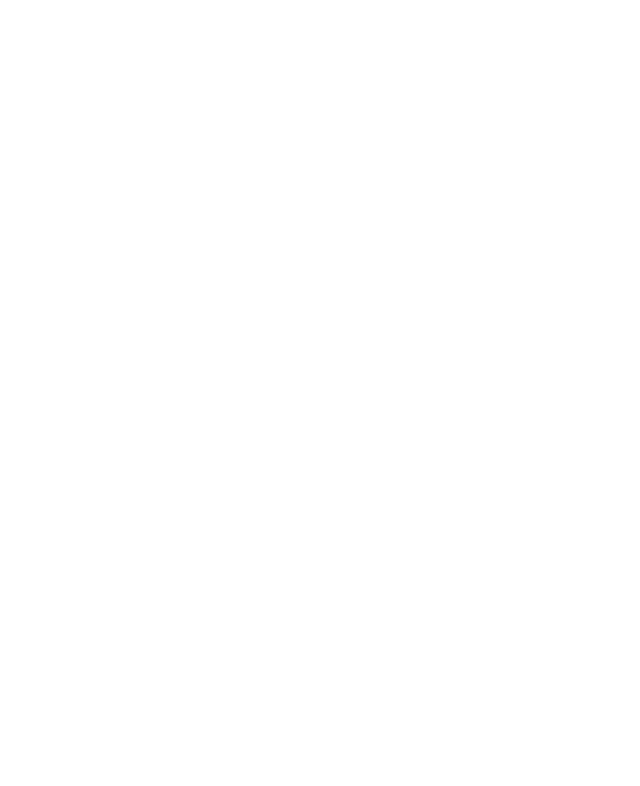
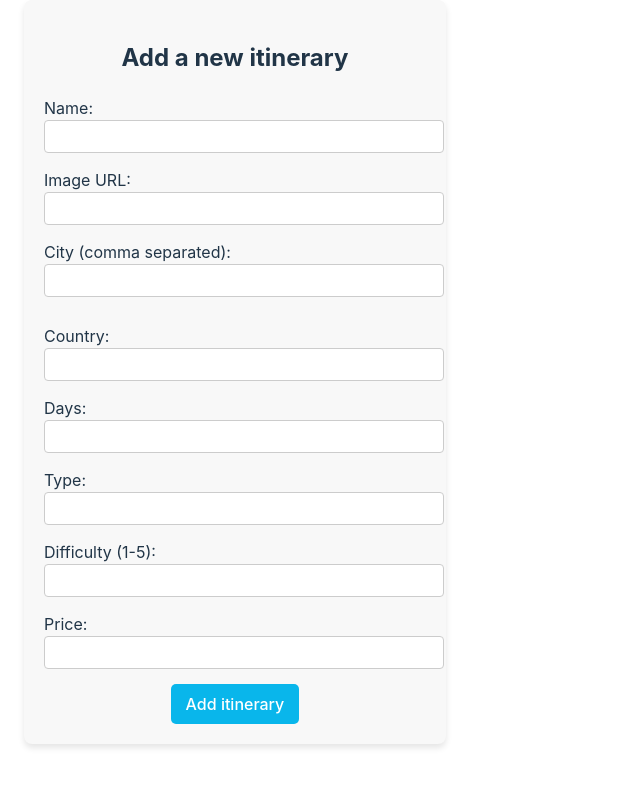
Before and after one commit to Polansky8891/travelapp_client, a React (Vite) app: page /additinerary in a window 1280 px wide. Before the commit this address had no page. Shown: the top 786 px of the page, without its empty margins (0-640 px from the left). Built offline with nearby package versions, Linux system fonts and the light colour scheme.

Commit message:
itinerary form

```diff
--- a/src/App.jsx
+++ b/src/App.jsx
@@ -8,6 +8,7 @@
 import store from './redux/store';
 import ItinerariesList from './Components/Itineraries';
 import AddCityForm from './Components/CityFormulari';
+import AddItineraryForm from './Components/ItineraryFormulari';
 
 
 function App() {
@@ -24,6 +25,7 @@
         <Route path="/cities" element={<CitiesList />} />
         <Route path="/country/:countryName" element={<ItinerariesList/>} />
         <Route path="/addcity" element={<AddCityForm/>} />
+        <Route path="/additinerary" element={<AddItineraryForm/>} />
       </Routes>
     </Router>
     </Container>
--- a/src/Components/Itineraries.jsx
+++ b/src/Components/Itineraries.jsx
@@ -55,6 +55,15 @@
               </div>
             </div>
           ))}
+          {/* Botón para añadir una nueva ciudad */}
+          <div style={{ textAlign: "center", marginTop: "10px" }}>
+          <button
+            onClick={() => navigate("/additinerary")}
+            style={styles.addButton}
+          >
+            ➕ Add Itinerary
+          </button>
+        </div>
         </div>
       ) : (
         <p style={{ fontSize: "18px" }}>No itineraries available for {countryName}.</p>
--- /dev/null
+++ b/src/Components/ItineraryFormulari.jsx
@@ -0,0 +1,213 @@
+import React, { useState } from 'react'
+
+const AddItineraryForm = () => {
+    const [formData, setFormData] = useState({
+        name: "",
+        imageUrl: "",
+        city: [],
+        coountry: "",
+        days: "" ,
+        type: "",
+        difficulty: "",
+        price: "",
+    });
+
+    const [errors, setErrors] = useState({
+        name: "",
+        imageUrl: "",
+        city: [],
+        country: "",
+        days: "" ,
+        type: "",
+        difficulty: "",
+        price: "",
+    });
+
+    const handleChange = (e) => {
+        setFormData({ ...formData, [e.target.name]: e.target.value});
+        setErrors({ ...errors, [e.target.name]: ""}); // limpiar errores cuando el usuario escribe
+    };
+
+    const validateForm = () => {
+        let valid = true;
+        let newErrors = {
+        name: "",
+        imageUrl: "",
+        city: [],
+        country: "",
+        days: "" ,
+        type: "",
+        difficulty: "",
+        price: "",
+        };
+
+        if (!formData.name.trim()) {
+            newErrors.name = "Name is required";
+            valid = false;
+        } else if (!formData.name.trim()) {
+            newErrors.name = "Name is required";
+            valid = false;
+        }
+
+        if (!formData.imageUrl.trim()) {
+            newErrors.imageUrl = "Image URL is required";
+            valid = false;
+        }
+
+        if (formData.city.length === 0 || formData.city[0] === "") {
+            newErrors.city = "At least one city is required";
+            valid = false;
+        }
+
+        if (!formData.countryuntry.trim()) {
+            newErrors.country = "Country is required";
+            valid = false;
+        }
+
+        if (!formData.days || isNaN(formData.days) || Number(formData.days) <= 0) {
+            newErrors.days = "Days must be a positive number";
+            valid = false;
+        }
+
+        if (!formData.type.trim()) {
+            newErrors.type = "Type is required";
+            valid = false;
+        }
+
+        if (!formData.difficulty || isNaN(formData.difficulty) || formData.difficulty < 1 || formData.difficulty > 5) {
+            newErrors.difficulty = " Difficulty must be between 1 and 5";
+            valid = false;
+        }
+
+        if (!formData.price || isNaN(formData.price) || Number(formData.price) <= 0) {
+            newErrors.price = "Price must be a positive number";
+            valid = false;
+        }
+
+        setErrors(newErrors);
+        return valid;
+    };
+
+    const handleSubmit = (e) => {
+        e.preventDefault();
+
+        if (validateForm()) {
+            console.log("Form submitted:", formData);
+            alert("Itinerary added successfully!");
+            setFormData({
+                name: "",
+                imageUrl: "",
+                city: [],
+                country: "",
+                 days: "" ,
+                 type: "",
+                difficulty: "",
+                price: "",
+
+            });
+        }
+    };
+
+  return (
+    <div style={styles.container}>
+        <h2>Add a new itinerary</h2>
+        <form onSubmit={handleSubmit} style={styles.form}>
+            <div style={styles.inputGroup}>
+                <label>Name:</label>
+                <input type="text" name="name" value={formData.name} onChange={handleChange} style={styles.input} />
+                {errors.name && <p style={styles.error}>{errors.name}</p>}
+            </div>
+
+            <div style={styles.inputGroup}>
+                <label>Image URL:</label>
+                <input type="text" name="imageUrl" value={formData.imageUrl} onChange={handleChange} style={styles.input} />
+                {errors.imageUrl && <p style={styles.error}>{errors.imageUrl}</p>}
+            </div>
+
+            <div style={styles.inputGroup}>
+                <label>City (comma separated):</label>
+                <input type="text" name="city" value={formData.city.join(", ")} onChange={handleChange} style={styles.input} />
+                {errors.city && <p style={styles.error}>{errors.city}</p>}
+            </div>
+
+            <div style={styles.inputGroup}>
+                <label>Country:</label>
+                <input type="text" name="country" value={formData.country}  onChange={handleChange} style={styles.input} />
+                {errors.country && <p style={styles.error}>{errors.type}</p>}
+            </div>
+
+            <div style={styles.inputGroup}>
+                <label>Days:</label>
+                <input type="number" name="days" value={formData.days} onChange={handleChange} style={styles.input} />
+                {errors.days && <p style={styles.error}>{errors.days}</p>}
+            </div>
+
+            <div style={styles.inputGroup}>
+                <label>Type:</label>
+                <input type="text" name="type" value={formData.type} onChange={handleChange} style={styles.input} />
+                {errors.type && <p style={styles.error}>{errors.type}</p>}
+            </div>
+
+            <div style={styles.inputGroup}>
+                <label>Difficulty (1-5):</label>
+                <input type="number" name="difficulty" value={formData.difficulty} onChange={handleChange} style={styles.input} />
+                {errors.difficulty && <p style={styles.error}>{errors.difficulty}</p>}
+            </div>
+
+            <div style={styles.inputGroup}>
+                <label>Price:</label>
+                <input type="number" name="price" value={formData.price} onChange={handleChange} style={styles.input} />
+                {errors.price && <p style={styles.error}>{errors.price}</p>}
+            </div>
+
+            <button type="submit" style={styles.button}>Add itinerary</button>
+
+        </form>
+    </div>
+  );
+};
+
+
+const styles = {
+    container: {
+      maxWidth: "400px",
+      margin: "0 auto",
+      padding: "20px",
+      textAlign: "center",
+      backgroundColor: "#f8f8f8",
+      borderRadius: "8px",
+      boxShadow: "0px 4px 6px rgba(0, 0, 0, 0.1)",
+    },
+    form: {
+      display: "flex",
+      flexDirection: "column",
+      alignItems: "center",
+    },
+    inputGroup: {
+      marginBottom: "15px",
+      width: "100%",
+      textAlign: "left",
+    },
+    input: {
+      width: "100%",
+      padding: "8px",
+      border: "1px solid #ccc",
+      borderRadius: "4px",
+    },
+    button: {
+      padding: "10px 15px",
+      backgroundColor: "#09B6EB",
+      color: "white",
+      border: "none",
+      borderRadius: "5px",
+      cursor: "pointer",
+      transition: "background 0.2s ease",
+    },
+    error: {
+      color: "red",
+      fontSize: "12px",
+      marginTop: "5px",
+    },
+  };
+
+  export default AddItineraryForm;
```
Also changed, not shown: 1 other file (tests, documents, lock files or other folders).
